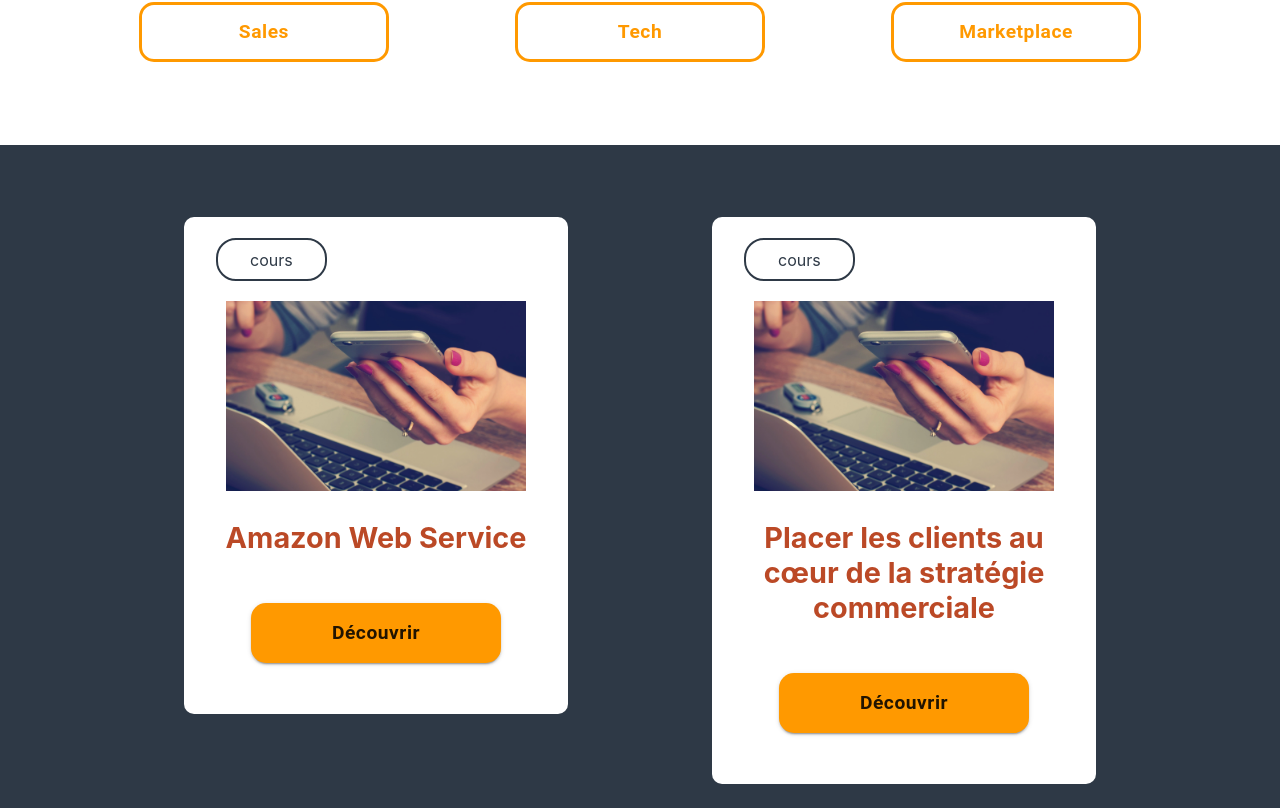
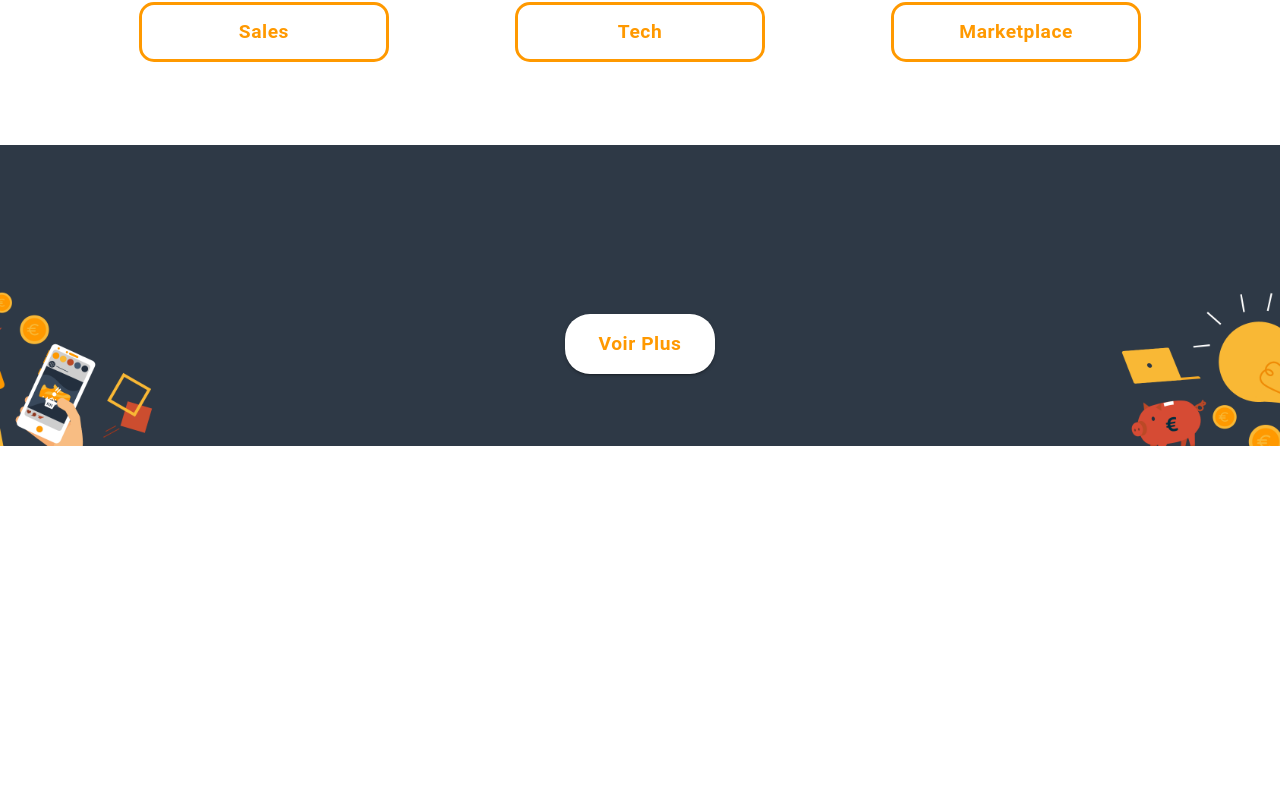
Before and after one commit to weuplearning/ADN_landing_page, a React (Create React App) app: page / in a window 1280 px wide. Shown: the part 1592-2400 px from the top of the page. After the commit the page ends 2038 px from the top, so only its background shows below. Built offline with nearby package versions, Linux system fonts and the light colour scheme.

Commit message:
display thumbnail with condition V0

```diff
--- a/src/components/App.js
+++ b/src/components/App.js
@@ -13,7 +13,7 @@
 function App() {
 
   // state for content button
-  const [course, setCourse] = useState(false);
+  const [cours, setCours] = useState(false);
   const [webinaire, setWebinaire] = useState(false);
   const [video, setVideo] = useState(false);
 
@@ -52,8 +52,8 @@
       <Banner/>
       <TopContent/>
       <Contentbutton
-        course={course}
-        setCourse={setCourse}
+        cours={cours}
+        setCours={setCours}
         webinaire={webinaire}
         setWebinaire={setWebinaire}
         video={video}
@@ -112,7 +112,7 @@
         setAmazon={setAmazon}
       />
       <MainContent
-        course={course}
+        cours={cours}
         webinaire={webinaire}
         video={video}
         strategy={strategy}
--- a/src/components/adn_2_middlePage/ContentButton.jsx
+++ b/src/components/adn_2_middlePage/ContentButton.jsx
@@ -5,8 +5,8 @@
 
 function Content(props) {
   const {
-    course,
-    setCourse,
+    cours,
+    setCours,
     webinaire,
     setWebinaire,
     video,
@@ -40,9 +40,9 @@
             <ThemeProvider theme={theme}>
                   <Button
                     style={buttonStyle}
-                    variant={course ? "contained" : "outlined"}
+                    variant={cours ? "contained" : "outlined"}
                     color="primary"
-                    onClick={() => setCourse(!course)}
+                    onClick={() => setCours(!cours)}
                   >
                       Cours
                   </Button>
--- a/src/components/adn_3_contentPage/MainContent.jsx
+++ b/src/components/adn_3_contentPage/MainContent.jsx
@@ -1,21 +1,60 @@
 import React, { useState } from 'react';
 import '../../styles/main.css'
 import Thumbnail from './Thumbnail';
-import data from '../../data/thumbnailList.json'
+import contentData from '../../data/thumbnailList.json'
 import Footer from './Footer'
 
 
 
 
 // TODO ordering data array at begining https://www.delftstack.com/fr/howto/javascript/convert-string-to-date-in-javascript/ date.Parse for ordering format YYYY-MM-DD
-// TODO in the json data, set 2 distincts keys : category and subcategory
-// faire remonter tous les états des categories et contenus et type // distinguer sales cat et subcat
 //renommer dans le JSON, category et sub et type en camelCase comme dans le state
+// if type in selectedCat or cat in selected or subcat in selectedcat
 
   function Main(props) {
+
+    // const {
+    //   startingABusiness,
+    //   setStartingABusiness,
+    //   businessPlanning,
+    //   setBusinessPlanning,
+    //   growth,
+    //   setGrowth,
+    //   brand,
+    //   setBrand,
+    //   socialNetwork,
+    //   setSocialNetwork,
+    //   finance,
+    //   setFinance,
+    //   legal,
+    //   setLegal,
+    //   hiring,
+    //   setHiring,
+    //   management,
+    //   setManagement,
+    //   processes,
+    //   setProcesses,
+    //   shipping,
+    //   setShipping,
+    //   exporting,
+    //   setExporting,
+    //   sellingAProduct,
+    //   setSellingAProduct,
+    //   salesSub,
+    //   setSalesSub,
+    //   salesOps,
+    //   setSalesOps,
+    //   website,
+    //   setWebsite,
+    //   data,
+    //   setData,
+    //   amazon,
+    //   setAmazon
+    // } = props
     console.log(props)
-    const selectedCategoriesAndContent = Object.keys(props).find(key => props[key] === true);
-    console.log(selectedCategoriesAndContent)
+    // const selectedCategoriesAndContent = Object.keys(props).filter(key => props[key] === true);
+    // console.log(selectedCategoriesAndContent)
+    // TODO gérer les sous catégories
 
 
     const [count, setCount] = useState(9);
@@ -24,14 +63,19 @@
     return <div className='adn-main-and-footer'>
                     <div className='adn-main'>
                 <div className='adn-main-box'>
-                  {data.map(({type, title, image }, index) =>
+                    {contentData.map(({type, category, subCategory, title, image }, index) =>
                       index < count ? (
+                        props[type]
+                        || props[category] ? (
+                        // || selectedCategoriesAndContent.includes(subCategory)  ? (
                           <Thumbnail
                             key={type + index}
                             type={type}
                             title={title}
                             image={image}
                           />
+                          ) : null
+
                         ) : null
                       )}
                     </div>
@@ -41,6 +85,30 @@
                   setCount={setCount}
                 />
               </div>
+              {/* <div className='adn-main'>
+                <div className='adn-main-box'>
+                    {contentData.map(({type, category, subCategory, title, image }, index) =>
+                      index < count ? (
+                        selectedCategoriesAndContent.includes(type)
+                        || selectedCategoriesAndContent.includes(category) ? (
+                        // || selectedCategoriesAndContent.includes(subCategory)  ? (
+                          <Thumbnail
+                            key={type + index}
+                            type={type}
+                            title={title}
+                            image={image}
+                          />
+                          ) : null
+
+                        ) : null
+                      )}
+                    </div>
+                  </div>
+                <Footer
+                  count={count}
+                  setCount={setCount}
+                />
+              </div> */}
 }
 
 export default Main
```
Lines whose indentation alone changed are shown as unchanged.
